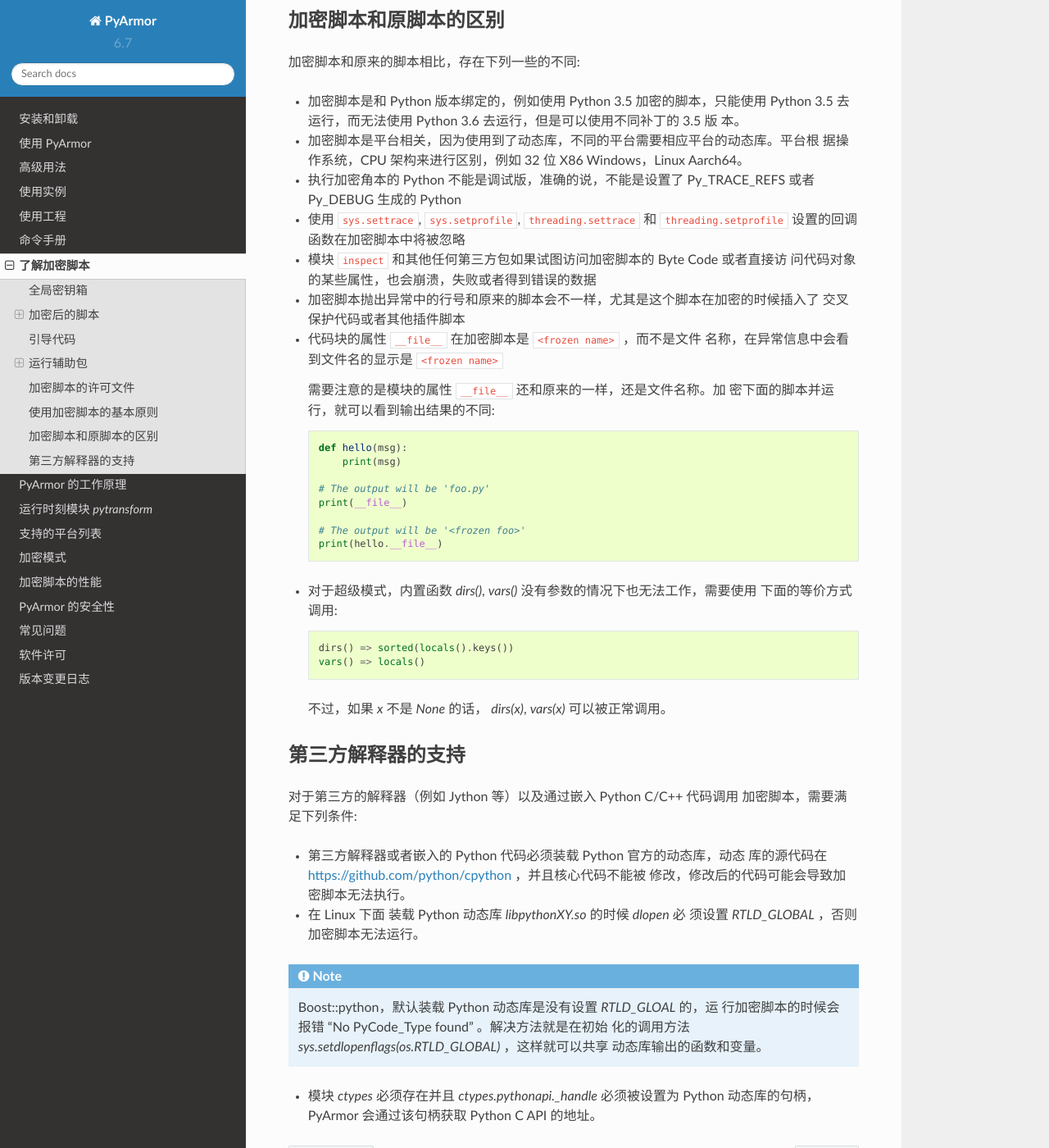
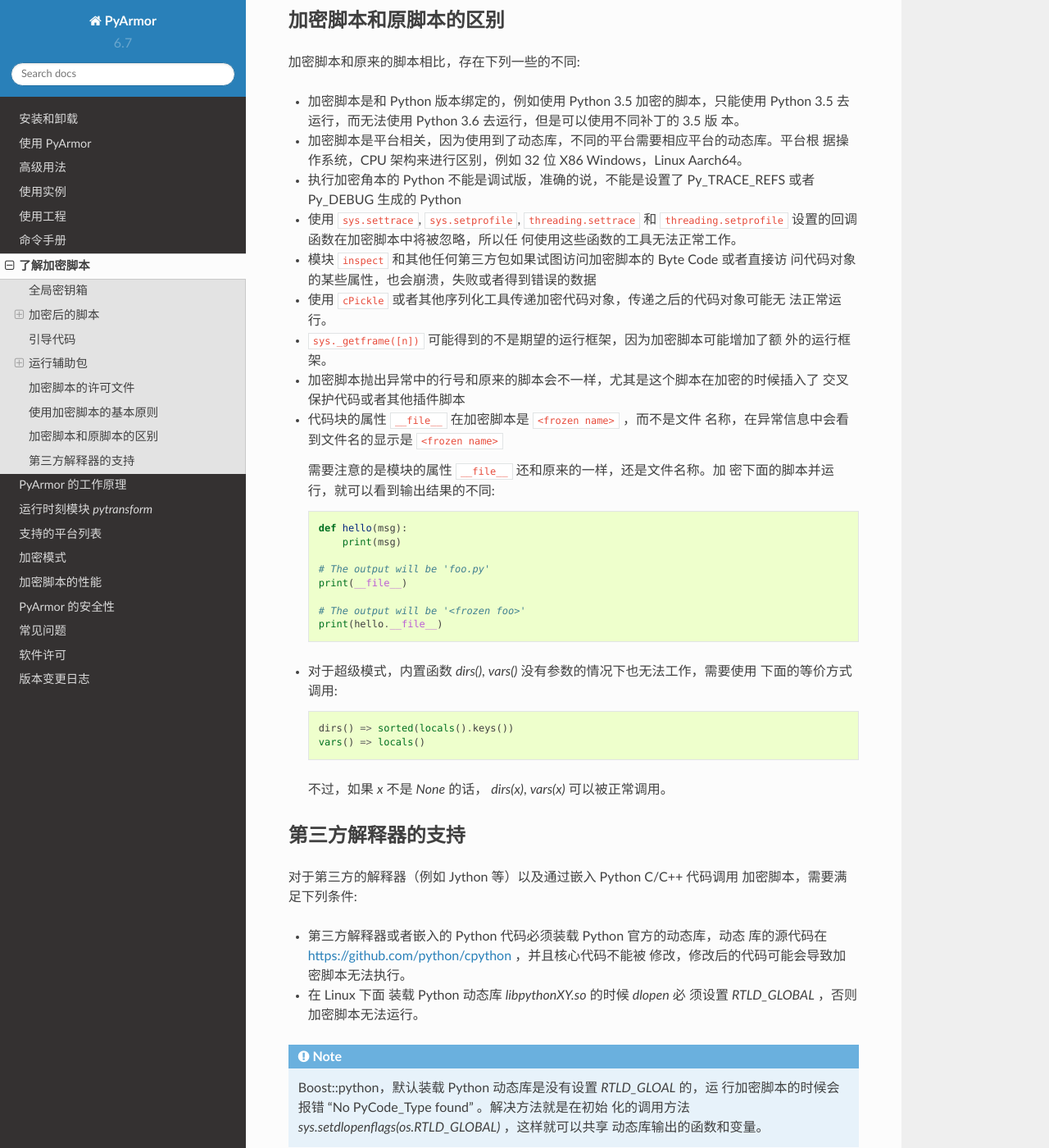
Before and after one commit to dashingsoft/pyarmor-docs-zh, a Sphinx documentation site: the page built from docs/understand-obfuscated-scripts.rst, in a window 1280 px wide and 1400 px high, scrolled down 4981 px. Shown: the whole window at 82% size. Built offline with Sphinx 7.4.7 and the Read the Docs theme 2.0.0, drawn with Linux system fonts in a browser that asks for light colours; some of the changed text lies outside the part shown.

Commit message:
Doc extra differences for obfuscated scripts

```diff
--- a/docs/understand-obfuscated-scripts.rst
+++ b/docs/understand-obfuscated-scripts.rst
@@ -258,10 +258,17 @@
   Py_DEBUG 生成的 Python
 
 * 使用 ``sys.settrace``, ``sys.setprofile``, ``threading.settrace`` 和
-  ``threading.setprofile`` 设置的回调函数在加密脚本中将被忽略
+  ``threading.setprofile`` 设置的回调函数在加密脚本中将被忽略，所以任
+  何使用这些函数的工具无法正常工作。
 
 * 模块 ``inspect`` 和其他任何第三方包如果试图访问加密脚本的 Byte Code 或者直接访
   问代码对象的某些属性，也会崩溃，失败或者得到错误的数据
+
+* 使用 ``cPickle`` 或者其他序列化工具传递加密代码对象，传递之后的代码对象可能无
+  法正常运行。
+
+* ``sys._getframe([n])`` 可能得到的不是期望的运行框架，因为加密脚本可能增加了额
+  外的运行框架。
 
 * 加密脚本抛出异常中的行号和原来的脚本会不一样，尤其是这个脚本在加密的时候插入了
   交叉保护代码或者其他插件脚本
@@ -312,4 +319,6 @@
 * 模块 `ctypes` 必须存在并且 `ctypes.pythonapi._handle` 必须被设置为
   Python 动态库的句柄，PyArmor 会通过该句柄获取 Python C API 的地址。
 
+已知的有 `PyPy` 无法运行加密脚本，因为它完全不同于 `CPython` 。
+
 .. include:: _common_definitions.txt
```
